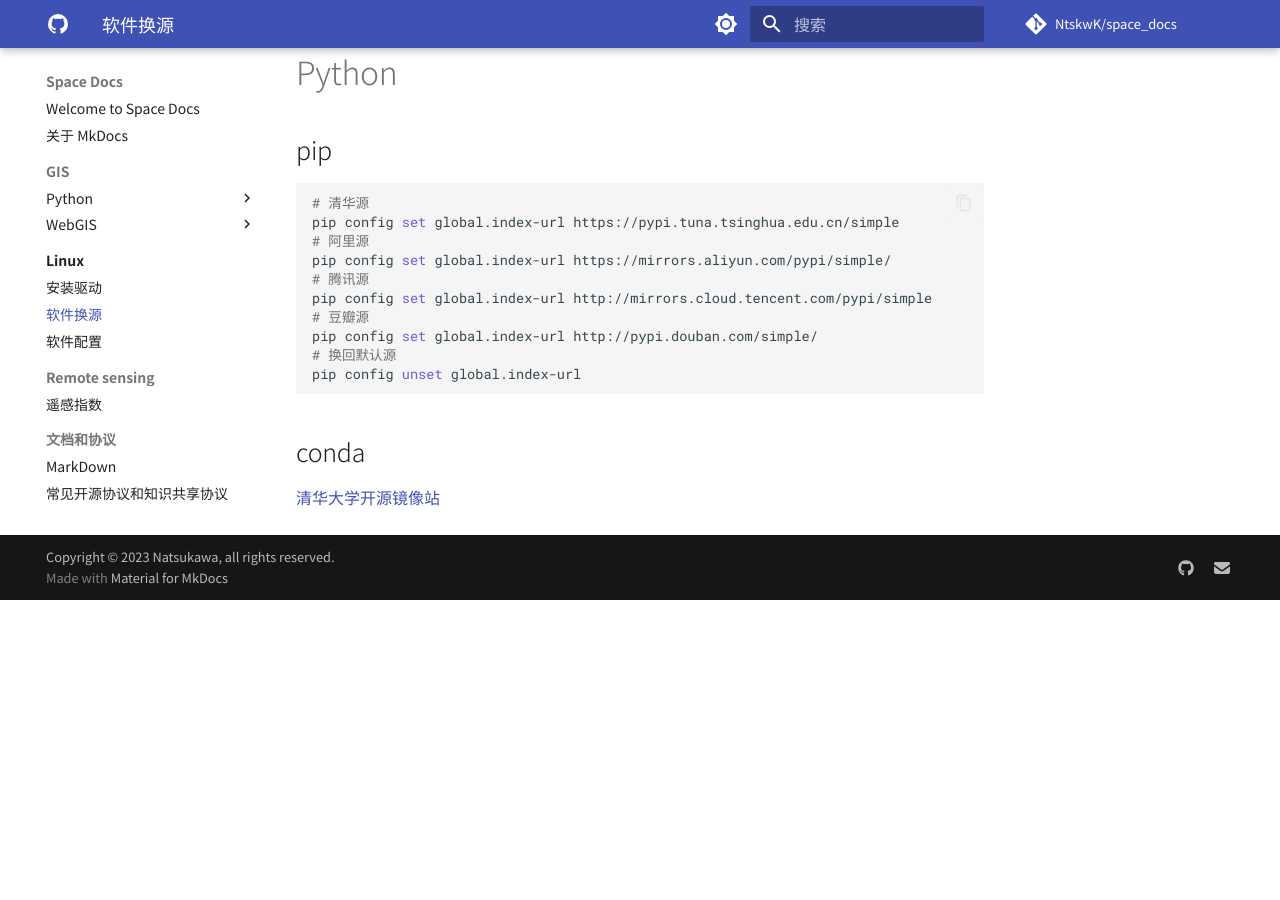
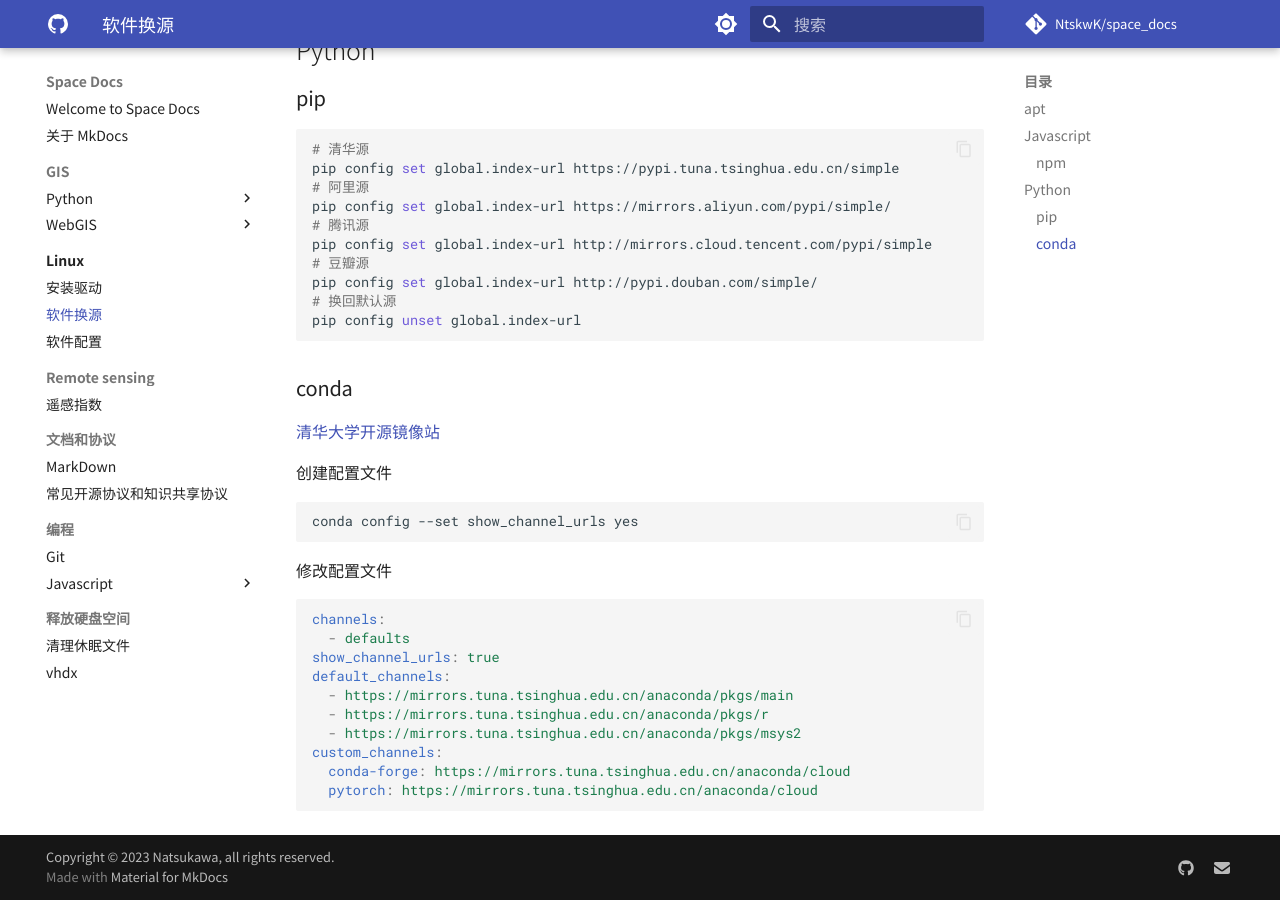
Before and after one commit to NtskwK/space_docs, an MkDocs documentation site: the page built from docs/Linux/软件换源.md, in a window 1280 px wide and 900 px high, scrolled down 893 px. Built offline with MkDocs 1.6.1 and Material for MkDocs 9.7.7, drawn with Linux system fonts in a browser that asks for light colours; comment, search, counter and statistics services are not loaded; before the commit the page ends 1493 px from its top, so only the background shows below that.

Commit message:
docs: Rename and update Linux mirror docs with structured headings

````diff
--- a/docs/Linux/环境配置.md
+++ b/docs/Linux/软件换源.md
@@ -1,6 +1,6 @@
 # 软件换源
 
-# apt
+## apt
 
 Ubuntu 20.04可以直接复制如下命令
 
@@ -13,9 +13,9 @@ sudo sed -i "s@http://.*security.ubuntu.com@http://mirrors.huaweicloud.com@g" /e
 
 [阿里镜像站](https://developer.aliyun.com/mirror/ubuntu)
 
-# Javascript
+## Javascript
 
-## npm
+### npm
 
 查看当前源
 
@@ -59,9 +59,9 @@ npm config ls
     yarn cache clean
     ```
 
-# Python
+## Python
 
-## pip
+### pip
 
 ```bash
 # 清华源
@@ -75,6 +75,27 @@ pip config set global.index-url http://pypi.douban.com/simple/
 # 换回默认源
 pip config unset global.index-url
 ```
-## conda
+### conda
 
 [清华大学开源镜像站](https://mirrors.tuna.tsinghua.edu.cn/help/anaconda/)
+
+创建配置文件
+
+```bash
+conda config --set show_channel_urls yes
+```
+
+修改配置文件
+
+```yaml
+channels:
+  - defaults
+show_channel_urls: true
+default_channels:
+  - https://mirrors.tuna.tsinghua.edu.cn/anaconda/pkgs/main
+  - https://mirrors.tuna.tsinghua.edu.cn/anaconda/pkgs/r
+  - https://mirrors.tuna.tsinghua.edu.cn/anaconda/pkgs/msys2
+custom_channels:
+  conda-forge: https://mirrors.tuna.tsinghua.edu.cn/anaconda/cloud
+  pytorch: https://mirrors.tuna.tsinghua.edu.cn/anaconda/cloud
+```
````
Also changed, not shown: docs/Linux/软件配置.md (+6 -0 lines).
